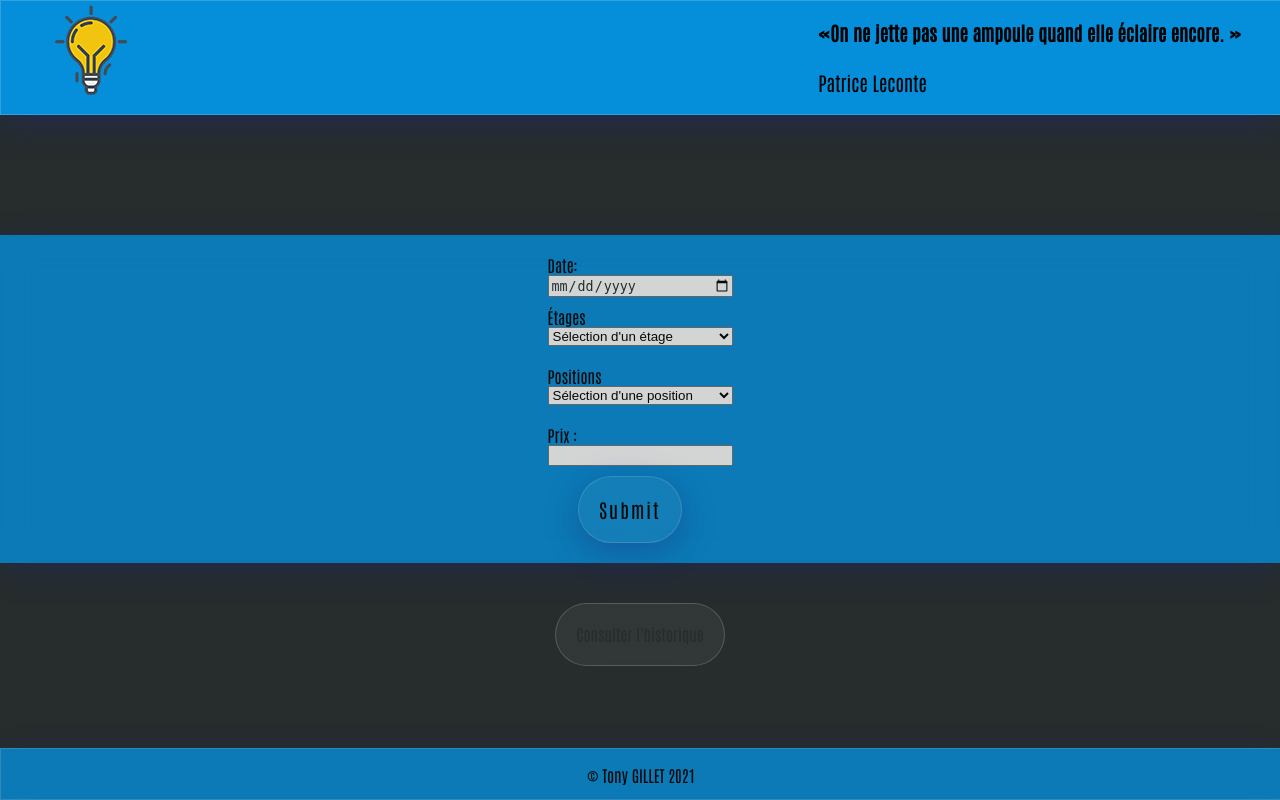
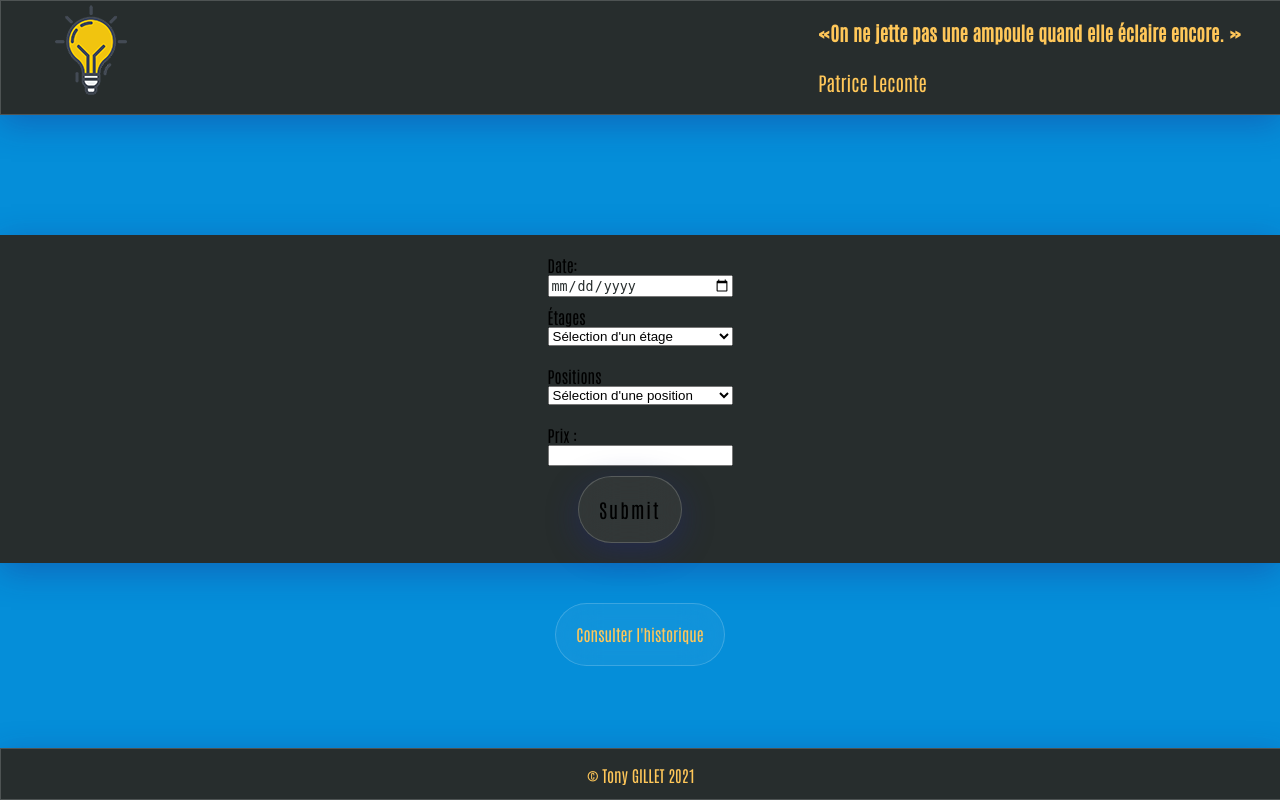
Before and after one commit to Hifi58/Dashboard-ampoules, a PHP site: page /Accueil.php in a window 1280 px wide. Run offline with PHP 8.4, Linux system fonts and the light colour scheme.

Commit message:
MAJ design

```diff
--- a/Accueil.php
+++ b/Accueil.php
@@ -49,7 +49,7 @@ require_once('connexion.php');
                     <option value="fond">Fond</option>
                 </select>
 <br/>
-                <label>Prix :</label> <input class="champs" type="number" name="prix" step=".01"  />
+                <label>Prix :</label> <input class="champs" type="number" name="prix" step=".01" title="ne pas écire de symboles monétaires"  />
                 <div class="boutonsaccueil">
                     <input id="snackbar" class="submit" type="submit" />
                 </div>
--- a/style.css
+++ b/style.css
@@ -1,9 +1,9 @@
 @import url('https://fonts.googleapis.com/css2?family=Antonio&display=swap');
 
 html{
-    --color1: #272D2D;
-    --color2: #058ED9;
-    --colorhover: #FFC759;
+    --color1: #FFC759;
+    --color2: #272D2D;
+    --colorhover: #058ED9;
     --font: 'Antonio', sans-serif;
     box-sizing: border-box;
 }
@@ -11,7 +11,7 @@ html{
 body{
     margin: 0;
     padding: 0;
-    background-color: var(--color1);
+    background-color: var(--colorhover);
     font-family: var(--font);
 }
 
@@ -42,6 +42,11 @@ header{
 
 q{
     font-weight: bold;
+    color: var(--color1);
+}
+
+p{
+    color: var(--color1);
 }
 
 /*section*/
@@ -49,7 +54,7 @@ q{
 .envoi{
     width: 100%;
     background: var(--color2);
-    opacity: 0.8;
+    opacity: 1;
     box-shadow: 0 8px 32px 0 rgba( 31, 38, 135, 0.37 );
     backdrop-filter: blur( 15.5px );
     -webkit-backdrop-filter: blur( 15.5px );
@@ -67,7 +72,7 @@ q{
 
 .champs{
     margin-bottom: 10px;
-    color: var(--color1);
+    color: var(--color2);
 }
 
 .boutonsaccueil{
@@ -90,8 +95,8 @@ q{
 }
 
 .submit:hover{
-    background: var(--colorhover);
-    box-shadow: 0 8px 25px 0 var(--colorhover);
+    background: var(--color1);
+    box-shadow: 0 8px 25px 0 var(--color1);
     cursor: pointer;
 }
 
@@ -99,7 +104,7 @@ q{
 .historique{
     width: 100%;
     background: var(--color2);
-    opacity: 0.8;
+    opacity: 1;
     box-shadow: 0 8px 32px 0 rgba( 31, 38, 135, 0.37 );
     backdrop-filter: blur( 15.5px );
     -webkit-backdrop-filter: blur( 15.5px );
@@ -124,8 +129,8 @@ q{
 }
 
 .gohisto:hover{
-    background: var(--colorhover);
-    box-shadow: 0 8px 25px 0 var(--colorhover);
+    background: var(--color2);
+    box-shadow: 0 8px 25px 0 var(--color1);
 }
 
 .backaccueil{
@@ -151,6 +156,16 @@ a{
     font-size: 1.2em;
 }
 
+/*tableau historique*/
+
+table{
+    text-align: center;
+    color: var(--color1);
+}
+
+table a:hover{
+    text-decoration: underline var(--color1);
+}
 
 /*aside*/
 
@@ -166,7 +181,7 @@ footer{
 
     background: var(--color2);
     box-shadow: 0 8px 32px 0 rgba( 31, 38, 135, 0.37 );
-    opacity: 0.8;
+    opacity: 1;
     backdrop-filter: blur( 15.5px );
     -webkit-backdrop-filter: blur( 15.5px );
     border: 1px solid rgba( 255, 255, 255, 0.18 );
@@ -180,7 +195,7 @@ footer{
 .footerbis{
     background: var(--color2);
     box-shadow: 0 8px 32px 0 rgba( 31, 38, 135, 0.37 );
-    opacity: 0.8;
+    opacity: 1;
     backdrop-filter: blur( 15.5px );
     -webkit-backdrop-filter: blur( 15.5px );
     border: 1px solid rgba( 255, 255, 255, 0.18 );
```
Also changed, not shown: modification.php (+11 -5 lines).
